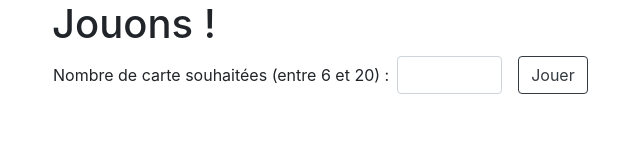
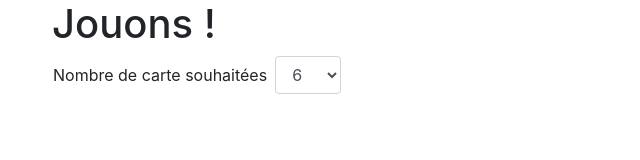
Before and after one commit to lucie0012/memory, a plain HTML site: page index.html in a window 1280 px wide. Shown: the whole page, without its empty margins (33-673 px from the left). Drawn offline with nearby package versions, Linux system fonts and the light colour scheme.

Commit message:
remplacement de l input par un select pour le choix du nombre de cartes

```diff
--- a/index.html
+++ b/index.html
@@ -22,17 +22,25 @@
 
         <div class="row">
 
-            <!-- Input number of cards -->
+            <!-- Select number of cards -->
             <div class="form-inline mb-4">
                 <div class="form-group mx-sm-3 mb-2">
-                    <label for="inputNumberOfCards" class="col-form-label">Nombre de carte souhaitées (entre 6 et 20) :
-                    </label>
-                    <input class="form-control ml-2" id="inputNumberOfCards" type="number" min="6" max="20"
-                        name="numberOfCards" maxlength="100" required>
+                    <label for="selectNumberOfCards">Nombre de carte souhaitées</label>
+                    <select class="form-control ml-2" id="selectNumberOfCards">
+                        <option>6</option>
+                        <option>8</option>
+                        <option>10</option>
+                        <option>12</option>
+                        <option>14</option>
+                        <option>16</option>
+                        <option>18</option>
+                        <option>20</option>
+                        <option>22</option>
+                        <option>24</option>
+                    </select>
                 </div>
-                <button type="button" class="btn btn-outline-dark mb-2" id="btnNumberCards">Jouer</button>
             </div>
-            <!-- /Input number of cards -->
+            <!-- /Select number of cards -->
 
             <div class="row row-cols-3 row-cols-md-6" id="gameCards">
 
@@ -50,14 +58,15 @@
     </div>
 
     <script>
-        // Collect value input
+
         let numberPlayingCards;
 
-        $("#btnNumberCards").click(function () {
-            numberPlayingCards = $('#inputNumberOfCards').val();
+        // Collect value select
+        $('#selectNumberOfCards').on('change', function () {
+            numberPlayingCards = $('#selectNumberOfCards option:selected').text();
             console.log("numberPlayingCards " + numberPlayingCards);
             createCard();
-        });
+        })
 
         // PENSER à faire la vérification formulaire manuellement (min 6 max 20) et pas vide ni lettre et nombre paire
         // penser aussi quand reclique ou change chiffre alors ne pas ajouter aux cartes déjà présentes (réinitialiser ?)
```
